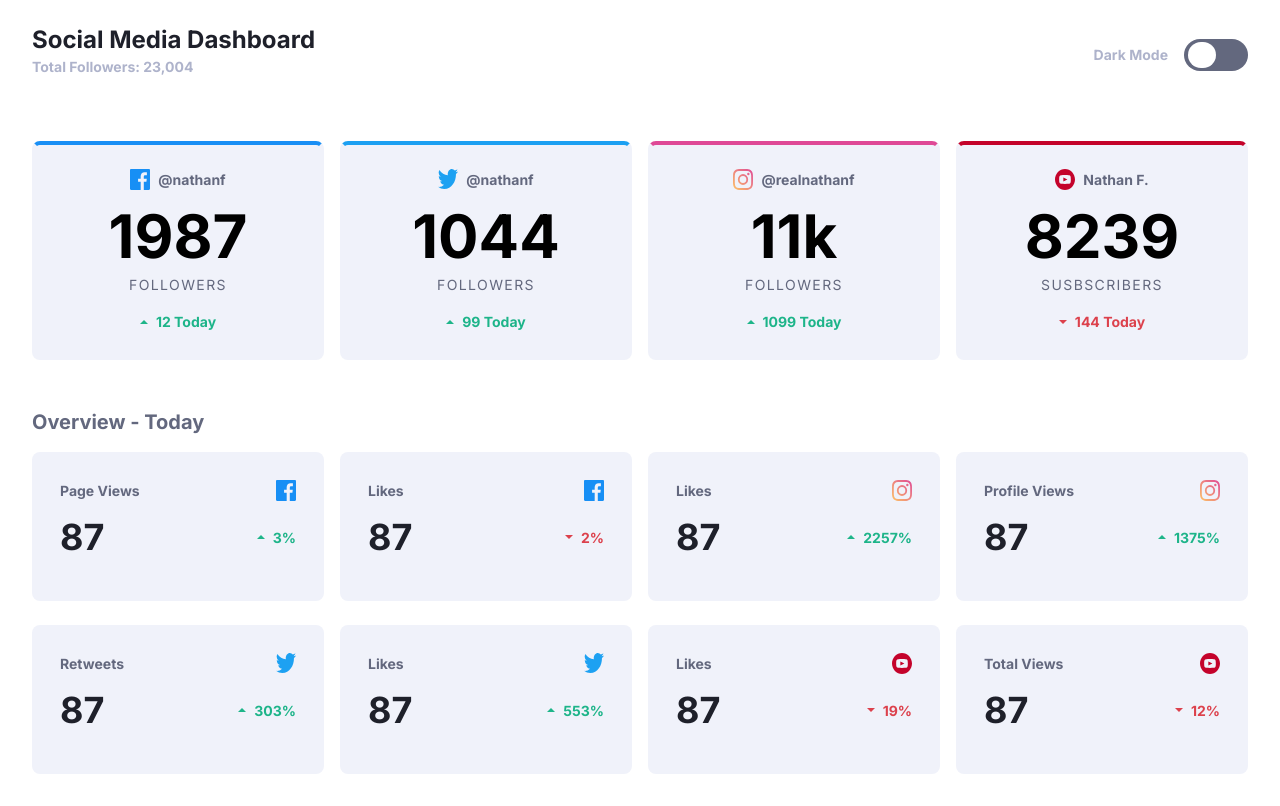
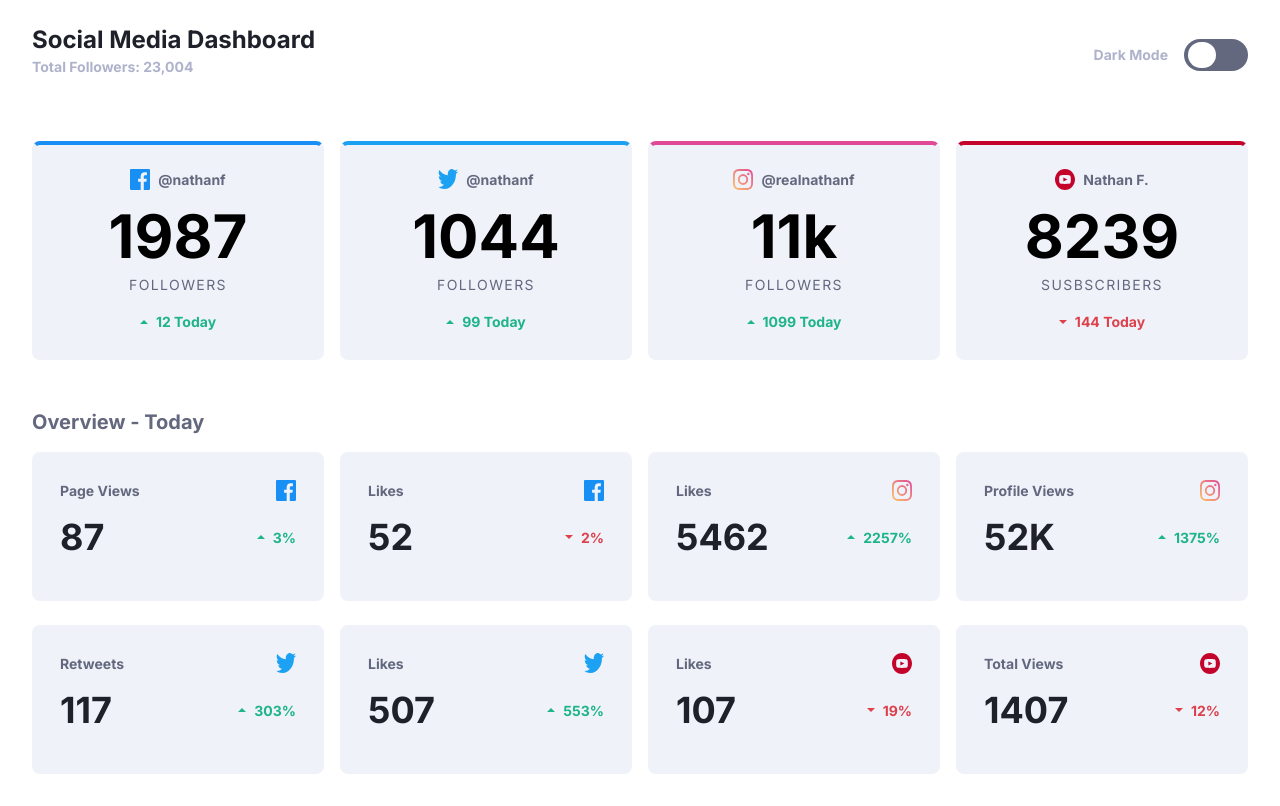
Before and after one commit to M4rckR/social-media-dark, a website built with Vite: page index.html in a window 1280 px wide. Built offline with nearby package versions, Linux system fonts and the light colour scheme.

Commit message:
Valores corregidos

```diff
--- a/index.html
+++ b/index.html
@@ -107,7 +107,7 @@
               <img src="images/icon-facebook.svg" alt="logo facebook">
             </div>
             <div class="flex justify-between items-center gap-2 mb-4 font-bold text-m-d-blue-text">
-              <p class="text-m-very-dark-blue-text dark:text-m-white-text text-4xl ">87 </p>
+              <p class="text-m-very-dark-blue-text dark:text-m-white-text text-4xl ">52 </p>
               <div class="flex items-center gap-2">
                 <img src="images/icon-down.svg" alt="">
                 <p class="text-m-red font-bold">2%</p>
@@ -120,7 +120,7 @@
               <img src="images/icon-instagram.svg" alt="logo facebook">
             </div>
             <div class="flex justify-between items-center gap-2 mb-4 font-bold text-m-d-blue-text">
-              <p class="text-m-very-dark-blue-text dark:text-m-white-text text-4xl ">87 </p>
+              <p class="text-m-very-dark-blue-text dark:text-m-white-text text-4xl ">5462 </p>
               <div class="flex items-center gap-2">
                 <img src="images/icon-up.svg" alt="">
                 <p class="text-m-green font-bold">2257%</p>
@@ -133,7 +133,7 @@
               <img src="images/icon-instagram.svg" alt="logo facebook">
             </div>
             <div class="flex justify-between items-center gap-2 mb-4 font-bold text-m-d-blue-text">
-              <p class="text-m-very-dark-blue-text dark:text-m-white-text text-4xl ">87 </p>
+              <p class="text-m-very-dark-blue-text dark:text-m-white-text text-4xl ">52K </p>
               <div class="flex items-center gap-2">
                 <img src="images/icon-up.svg" alt="">
                 <p class="text-m-green font-bold">1375%</p>
@@ -148,7 +148,7 @@
               <img src="images/icon-twitter.svg" alt="logo facebook">
             </div>
             <div class="flex justify-between items-center gap-2 mb-4 font-bold text-m-d-blue-text">
-              <p class="text-m-very-dark-blue-text dark:text-m-white-text text-4xl ">87 </p>
+              <p class="text-m-very-dark-blue-text dark:text-m-white-text text-4xl ">117</p>
               <div class="flex items-center gap-2">
                 <img src="images/icon-up.svg" alt="">
                 <p class="text-m-green font-bold">303%</p>
@@ -161,7 +161,7 @@
               <img src="images/icon-twitter.svg" alt="logo facebook">
             </div>
             <div class="flex justify-between items-center gap-2 mb-4 font-bold text-m-d-blue-text">
-              <p class="text-m-very-dark-blue-text dark:text-m-white-text text-4xl ">87 </p>
+              <p class="text-m-very-dark-blue-text dark:text-m-white-text text-4xl ">507</p>
               <div class="flex items-center gap-2">
                 <img src="images/icon-up.svg" alt="">
                 <p class="text-m-green font-bold">553%</p>
@@ -174,7 +174,7 @@
               <img src="images/icon-youtube.svg" alt="logo facebook">
             </div>
             <div class="flex justify-between items-center gap-2 mb-4 font-bold text-m-d-blue-text">
-              <p class="text-m-very-dark-blue-text dark:text-m-white-text text-4xl ">87 </p>
+              <p class="text-m-very-dark-blue-text dark:text-m-white-text text-4xl ">107</p>
               <div class="flex items-center gap-2">
                 <img src="images/icon-down.svg" alt="">
                 <p class="text-m-red font-bold">19%</p>
@@ -187,7 +187,7 @@
               <img src="images/icon-youtube.svg" alt="logo facebook">
             </div>
             <div class="flex justify-between items-center gap-2 mb-4 font-bold text-m-d-blue-text">
-              <p class="text-m-very-dark-blue-text dark:text-m-white-text text-4xl ">87 </p>
+              <p class="text-m-very-dark-blue-text dark:text-m-white-text text-4xl ">1407</p>
               <div class="flex items-center gap-2">
                 <img src="images/icon-down.svg" alt="">
                 <p class="text-m-red font-bold">12%</p>
```
Also changed, not shown: netlify.toml (added), 1 other file.
